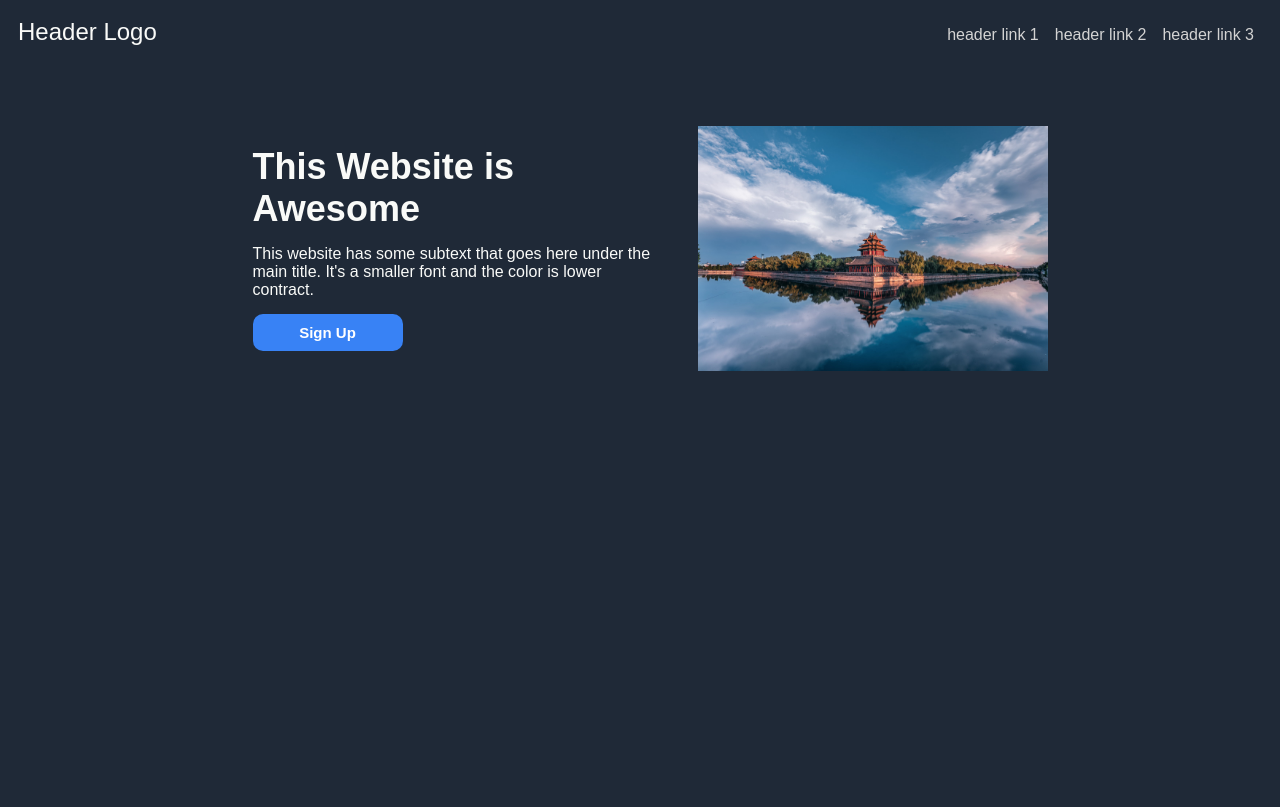
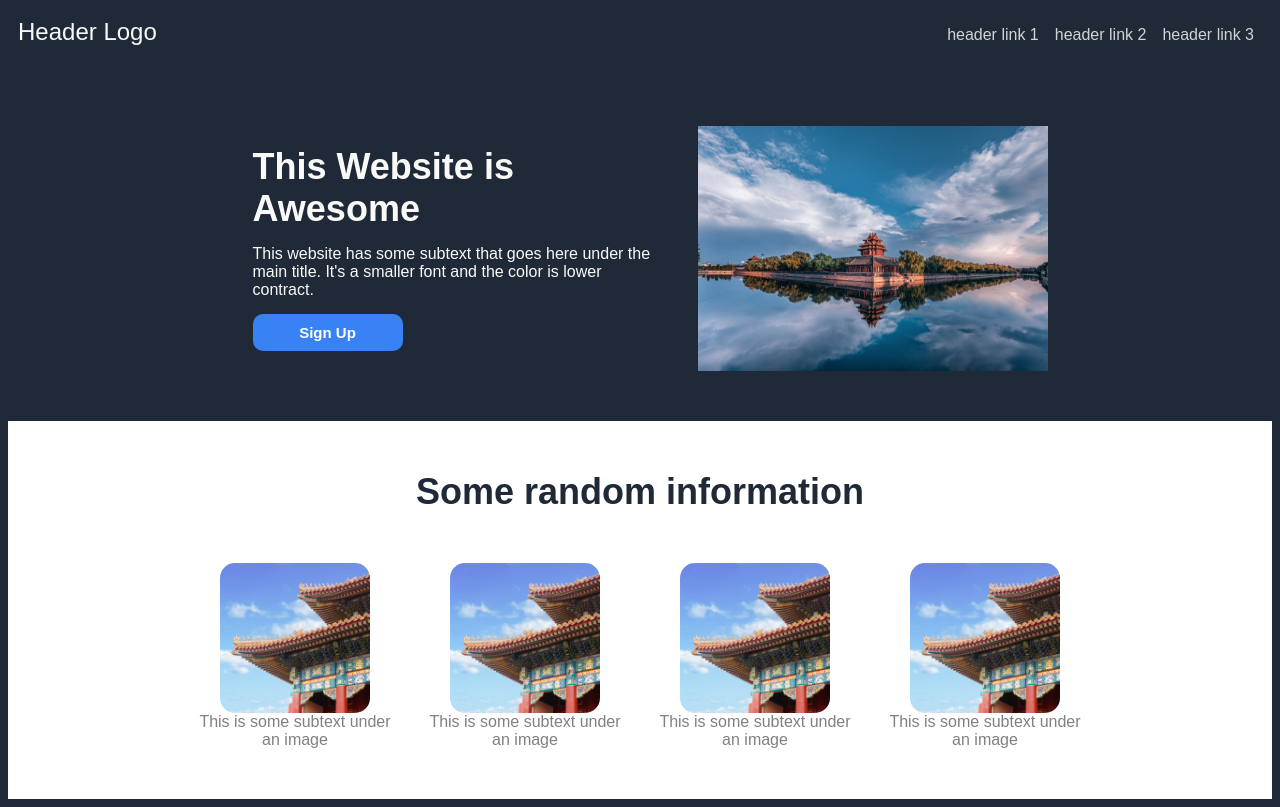
Before and after one commit to absoluutzero/landing-page, a plain HTML site: page index.html in a window 1280 px wide. Drawn offline with Linux system fonts and the light colour scheme.

Commit message:
upper content section added

```diff
--- a/index.html
+++ b/index.html
@@ -29,6 +29,28 @@
         <img src="images/upperimage.jpg" alt="upper image placeholder" width="350px">
     </div>
 
+    <div class="uppercontent">
+        <div class="uppercontenttitle">Some random information</div>
+        <div class="contenttiles">
+            <div class="tile">
+                <img src="images/tile1.jpg" alt="tile 1" width="150px">
+                <div class="tiletext">This is some subtext under an image</div>
+            </div>
+            <div class="tile">
+                <img src="images/tile1.jpg" alt="tile 1" width="150px">
+                <div class="tiletext">This is some subtext under an image</div>
+            </div>
+            <div class="tile">
+                <img src="images/tile1.jpg" alt="tile 1" width="150px">
+                <div class="tiletext">This is some subtext under an image</div>
+            </div>
+            <div class="tile">
+                <img src="images/tile1.jpg" alt="tile 1" width="150px">
+                <div class="tiletext">This is some subtext under an image</div>
+            </div>
+        </div>
+    </div>
+
 </body>
 
 </html>
--- a/style.css
+++ b/style.css
@@ -58,3 +58,41 @@ body {
     border-radius: 10px;
     border: none;
 }
+
+.uppercontent {
+    display: flex;
+    flex-direction: column;
+    align-items: center;
+    gap: 50px;
+    padding: 50px;
+    background-color: white;
+}
+
+.uppercontenttitle {
+    font-size: 36px;
+    font-weight: bolder;
+    color: #1F2937;
+}
+
+.contenttiles {
+    display: flex;
+    gap: 30px;
+    color: black;
+}
+
+.tile {
+    display: flex;
+    flex-direction: column;
+    width: 200px;
+    justify-content: center;
+    align-items: center;
+}
+
+.tile img {
+    border-radius: 15px;
+}
+
+.tiletext {
+    text-align: center;
+    color: gray;
+}
```
Also changed, not shown: images/tile1.jpg (added).
